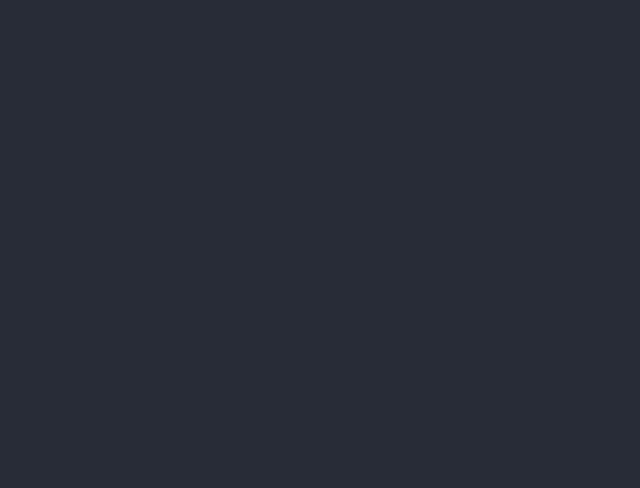
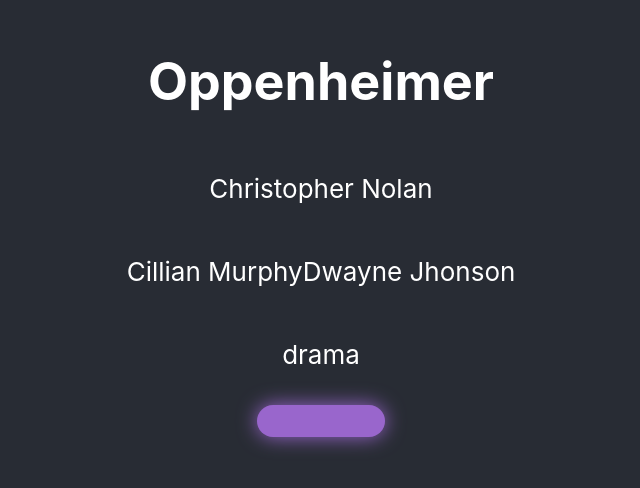
Before and after one commit to HugoBDev/whoisit, a React (Create React App) app: page / in a window 1280 px wide. Shown: the part 174-662 px from the top of the page, without its empty margins (319-959 px from the left). Built offline with nearby package versions, Linux system fonts and the light colour scheme.

Commit message:
pillButton Component

```diff
--- a/package.json
+++ b/package.json
@@ -13,6 +13,7 @@
     "react": "^18.2.0",
     "react-dom": "^18.2.0",
     "react-scripts": "5.0.1",
+    "sass": "^1.69.7",
     "typescript": "^4.9.5",
     "web-vitals": "^2.1.4"
   },
--- a/src/App.tsx
+++ b/src/App.tsx
@@ -1,8 +1,10 @@
 import React from "react";
-import MovieComponent from "./components/movie/MovieComponent";
+import MovieComponent from "./components/MovieComponent/MovieComponent";
 import "./App.css";
+import { Movie } from "./model/movie.model";
+import PillButton from "./components/button/PillButton";
 
-const movies = {
+const movie: Movie = {
   title: "Oppenheimer",
   director: "Christopher Nolan",
   actors: ["Cillian Murphy", "Dwayne Jhonson"],
@@ -12,7 +14,8 @@
   return (
     <div className="App">
       <header className="App-header">
-        <MovieComponent />
+        <MovieComponent movie={movie} />
+        <PillButton/>
       </header>
     </div>
   );
--- a/src/components/movie/MovieComponent.tsx
+++ b/src/components/MovieComponent/MovieComponent.tsx
@@ -1,18 +1,18 @@
 import { Movie } from "../../model/movie.model";
 import React from "react";
 
-
-function MovieComponent(movie: Movie) {
-  return <>
-
-
+interface MovieComponentProps {
+  movie: Movie;
+}
+function MovieComponent({ movie }: MovieComponentProps) {
+  return (
+    <>
       <h1>{movie.title}</h1>
       <p>{movie.director}</p>
       <p>{movie.actors}</p>
       <p>{movie.movieType}</p>
-      <p>{movie.title}</p>
     </>
-  ;
+  );
 }
 
 export default MovieComponent;
--- /dev/null
+++ b/src/components/button/PillButton.tsx
@@ -0,0 +1,12 @@
+import "./buttons.scss"
+import React from "react";
+
+const PillButton = () => {
+  return (
+    <div>
+      <button className="pill-button"></button>
+    </div>
+  );
+};
+
+export default PillButton;
--- /dev/null
+++ b/src/components/button/buttons.scss
@@ -0,0 +1,13 @@
+.pill-button{
+    width: auto;
+    padding : 1rem 4rem;
+    border-radius: 99999px;
+    border : none;
+    background: #9966CC;
+    filter: drop-shadow(0 0 10px #9966CC );
+    transition: all 200ms ease-in-out;
+    &:hover{
+        background: #7d0febb3;
+        filter: drop-shadow(0 0 10px #7d0febb3 );
+    }
+}
```
Also changed, not shown: 1 other file (tests, documents, lock files or other folders).
